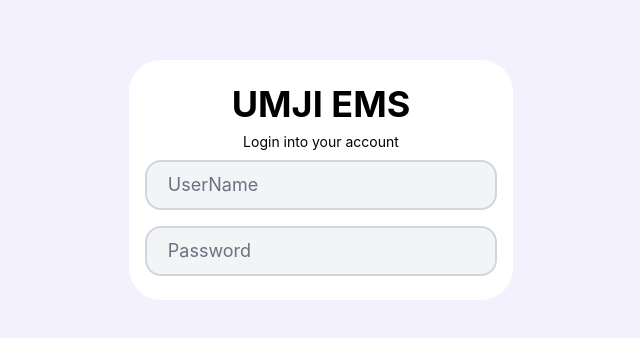
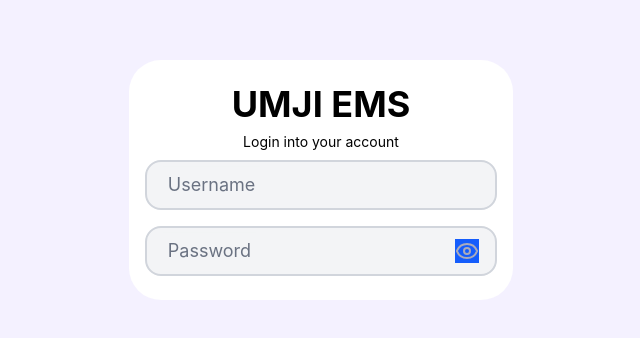
Before and after one commit to ghani726/umji-ems, a React (Vite) app: page / in a window 1280 px wide. Shown: the part 220-558 px from the top of the page, without its empty margins (319-959 px from the left). Built offline with nearby package versions, Linux system fonts and the light colour scheme.

Commit message:
Auto reload enabled, and index.css, updates with variables

```diff
--- a/package.json
+++ b/package.json
@@ -11,6 +11,7 @@
   },
   "dependencies": {
     "@tailwindcss/vite": "^4.3.0",
+    "lucide-react": "^1.16.0",
     "react": "^19.2.5",
     "react-dom": "^19.2.5",
     "react-hot-toast": "^2.6.0",
--- a/src/App.jsx
+++ b/src/App.jsx
@@ -1,6 +1,6 @@
 import { useContext } from "react"
-import { Auth } from "./contexts/AuthContext";
-import LoginPage from "./pages/login";
+import Auth from "./contexts/Auth";
+import LoginPage from "./pages/Login";
 
 const App = () => {
 
--- a/src/Components/InputBox.jsx
+++ /dev/null
@@ -1,11 +0,0 @@
-
-const InputBox = ({label, type}) => {
-  return (
-    <div className="input-box text-lg bg-gray-100 rounded-2xl px-4">
-        <input type={type} id="userName" className="outline-none" placeholder=" "/>
-        <label htmlFor="userName">{label}</label>
-    </div>
-  )
-}
-
-export default InputBox
--- /dev/null
+++ b/src/contexts/Auth.jsx
@@ -0,0 +1,5 @@
+import { createContext } from "react"
+
+const Auth = createContext()
+
+export default Auth
--- a/src/contexts/AuthContext.jsx
+++ b/src/contexts/AuthContext.jsx
@@ -1,6 +1,4 @@
-import { createContext } from 'react'
-
-export const Auth = createContext()
+import Auth from "./Auth"
 
 const data = "hello from context"
 const AuthContext = ({children}) => {
--- a/src/pages/Login.jsx
+++ b/src/pages/Login.jsx
@@ -1,4 +1,4 @@
-import InputBox from "../Components/InputBox"
+import { Eye } from 'lucide-react';
 
 const LoginPage = () => {
   return (
@@ -7,9 +7,15 @@ const LoginPage = () => {
       <h4 className="font-normal text-sm">Login into your account</h4>
 
       <div className="inputFeilds w-full flex flex-col gap-4">
-        <InputBox label={"UserName"}></InputBox>
-        <InputBox label={"Password"} type={"password"}></InputBox>
-
+        <div className="input-box text-lg bg-gray-100 rounded-2xl px-4">
+          <input type="text" className="outline-none" placeholder=" "/>
+          <label htmlFor="userName">Username</label>
+        </div>
+        <div className="input-box text-lg bg-gray-100 rounded-2xl px-4">
+          <input type="password" className="outline-none" placeholder=" "/>
+          <label htmlFor="userName">Password</label>
+          <Eye className='absolute right-4 top-1/2 -translate-y-1/2 text-secondary-400 bg-blue-600'></Eye>
+        </div>
       </div>
 
     </div>
```
Also changed, not shown: 1 other file (tests, documents, lock files or other folders).
